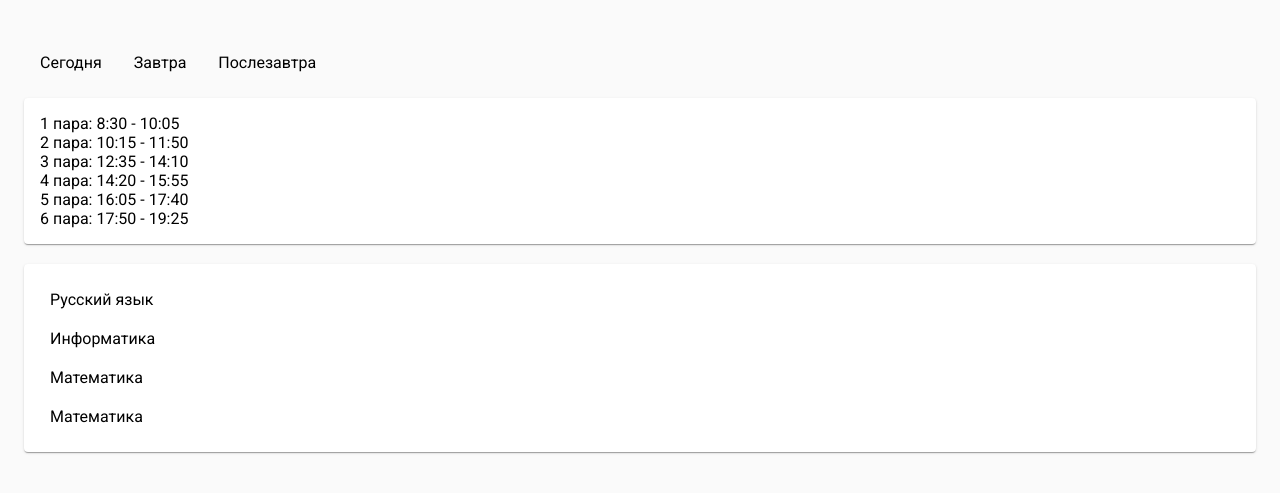
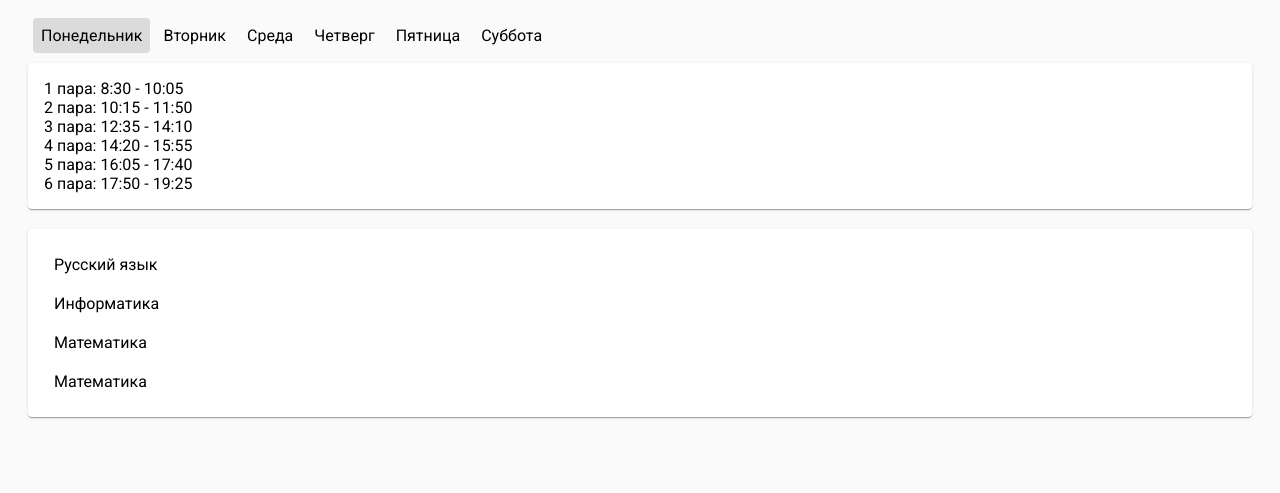
Before and after one commit to levkopo/uisi_timetable, a plain HTML site: page index.html in a window 1280 px wide. Shown: the part 51-544 px from the top of the page. Drawn offline with Linux system fonts and the light colour scheme.

Commit message:
New features

```diff
--- a/index.html
+++ b/index.html
@@ -4,7 +4,7 @@
       <meta charset="UTF-8">
       <title>Расписание</title>
       <meta name="viewport" content="width=device-width, initial-scale=1">
-      <link rel="stylesheet" href="main.css">
+      <link rel="stylesheet" href="main.css?1">
       <link rel="stylesheet" href="material-components-web.min.css">
       <script src="material-components-web.min.js"></script>
       <link href="https://fonts.googleapis.com/css2?family=Roboto&amp;display=swap" rel="stylesheet">
@@ -23,6 +23,6 @@
         <div id="table"></div>
     </div>
 
-    <script src="main.js" type="module"></script>
+    <script src="main.js?1" type="module"></script>
   </body>
 </html>
--- a/main.css
+++ b/main.css
@@ -70,7 +70,7 @@ body[scheme="vkcom_dark"] .hljs-string {
 }
 
 .content {
-    margin: 3vmin;
+    margin: 0 28px 28px;
 }
 
 .title {
@@ -108,6 +108,11 @@ p {
     color: var(--activeGray)
 }
 
+.tab[active], .tab:hover {
+    border-radius: 4px;
+    background: #00000020;
+}
+
 .card-body {
     padding: 16px;
 }
@@ -137,32 +142,31 @@ footer {
     padding: 3vH;
 }
 
-.toolbar {
-    height: 8vh;
-    line-height: 8vh;
-    padding-left: 15px;
-    font-weight: normal;
-    box-shadow: #000000D5 0 0 6px 0;
-    z-index: 5;
-}
-
-.selectable:hover {
-    background: rgba(0, 0, 0, 0.25);
-}
-
 .lesson {
     padding: 10px;
 }
 
 .tabs {
-    margin-top: 6px;
-    flex-direction: row;
+    flex-direction: column;
     display: flex;
     z-index: 10;
 }
 
+@media (min-width: 600px) {
+    .tabs {
+        flex-direction: row;
+    }
+
+    .tab {
+        margin-top: 0;
+        margin-left: 5px;
+    }
+
+}
+
 .tab {
-    padding: 16px;
+    padding: 8px;
+    margin-top: 5px;
     font-weight: normal;
 }
 
--- a/main.js
+++ b/main.js
@@ -1,33 +1,54 @@
-const names = ["Сегодня", "Завтра", "Послезавтра"]
+const names = ["Понедельник", "Вторник", "Среда", "Четверг", "Пятница", "Суббота"]
 let baseTable = null
 
 // VK Bridge Init
 if(typeof window['AndroidBridge'] != "undefined"){
     window['AndroidBridge']['VKWebAppInit']("{}")
-}else if(typeof window['webkit'] != "undefined"){
+}else if(typeof window['webkit'] != "undefined"&&
+    typeof window['webkit']['messageHandlers'] != "undefined"){
     window['webkit']['messageHandlers']['VKWebAppInit'].postMessage({})
+}else{
+    parent.postMessage({
+        handler: "VKWebAppInit",
+        params: {},
+        type: 'vk-connect'
+    }, '*')
 }
 
 window.onload = () => {
-    const days = document.getElementById("days")
+    const tabs = document.getElementById("days")
     fetch("./timetable.json")
         .then(r => r.json())
         .then(r => {
             baseTable = r
 
-            const nowDay = new Date().getDay()
-            for (let i = 0; i < 3; i++) {
-                const day = document.createElement("div")
-                day.className = "tab"
-                day.classList.add("selectable")
-                day.innerText = names[i]
-                day.onclick = () => loadTable(new Date(new Date().getTime() +
-                    24 * 60 * 60 * 1000), nowDay+i)
-
-                days.append(day)
+            let activeTab = 1
+            const onUpdate = () => {
+                loadTable(new Date(), activeTab)
             }
 
-            loadTable(new Date(), nowDay)
+            const openTab = (tab) => {
+                tabs.children[activeTab-1].removeAttribute("active")
+                activeTab = tab
+
+                tabs.children[activeTab-1].setAttribute("active", "true")
+                onUpdate()
+            }
+
+            for (let i in names) {
+                const tab = document.createElement("div")
+                tab.className = "tab"
+                tab.classList.add("selectable")
+                tab.innerText = names[i]
+                tab.onclick = () => {
+                    openTab(parseInt(i)+1)
+                }
+
+                tabs.append(tab)
+            }
+
+
+            openTab(new Date().getDay())
         })
         .catch(alert)
 }
@@ -40,7 +61,7 @@ function loadTable(date, day) {
     for(let i in baseTable.timeline) {
         const iTimeline = baseTable.timeline[i]
         if(typeof iTimeline.for !== "undefined"){
-            if(iTimeline.for===day.toString()){
+            if(iTimeline.for===day){
                 timetable = iTimeline
                 break
             }
@@ -77,16 +98,18 @@ function loadTable(date, day) {
                         formedTable[lesson.index-1] = lesson
                 })
             }else if(
-                typeof lesson['start'] != "undefined" &&
-                typeof lesson['end'] != "undefined"
+                typeof lesson['start'] != "undefined"
             ) {
                 let startDate = toISODate(lesson['start'])
-                let endDate = typeof lesson['end']== "boolean"?
-                    lesson['end'] : toISODate(lesson['end'])
+                if(startDate.getTime()<=date.getTime()) {
+                    if(typeof lesson['end'] != "undefined"){
+                        let endDate = typeof lesson['end']== "boolean"?
+                            date : toISODate(lesson['end'])
 
-                if(startDate.getTime()<=date.getTime()&&
-                    endDate.getTime()>=date.getTime()) {
-                    formedTable[lesson.index-1] = lesson
+                        if(endDate.getTime()>=date.getTime()){
+                            formedTable[lesson.index-1] = lesson
+                        }
+                    }else formedTable[lesson.index-1] = lesson
                 }
             }
         }
@@ -106,6 +129,10 @@ function loadTable(date, day) {
         mainTableContainer.append(lessonContainer)
     }
 
+    if(formedTable.length===0){
+        mainTableContainer.innerText = "Пар нет"
+    }
+
     tableContainer.append(mainTableContainer)
 }
 
```
